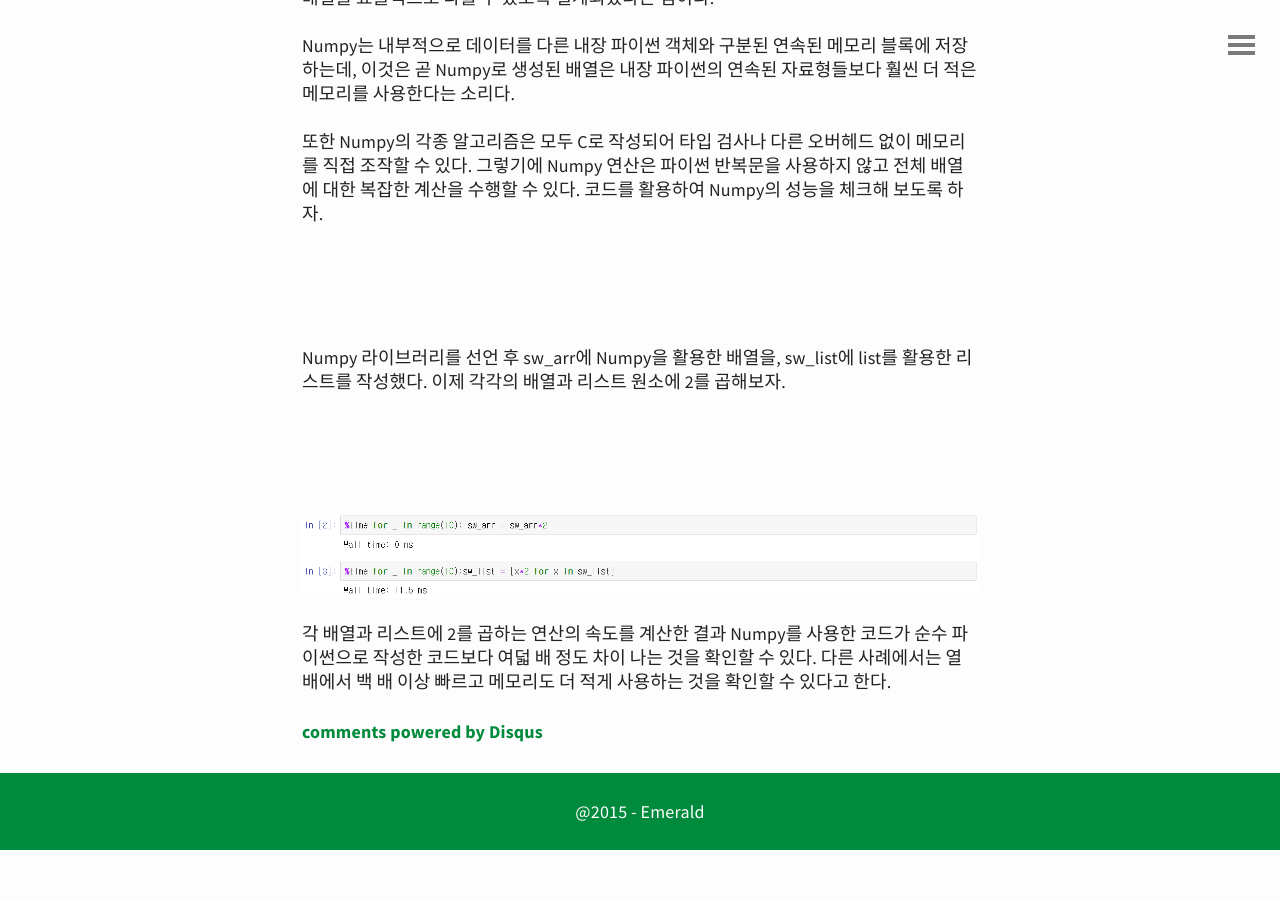
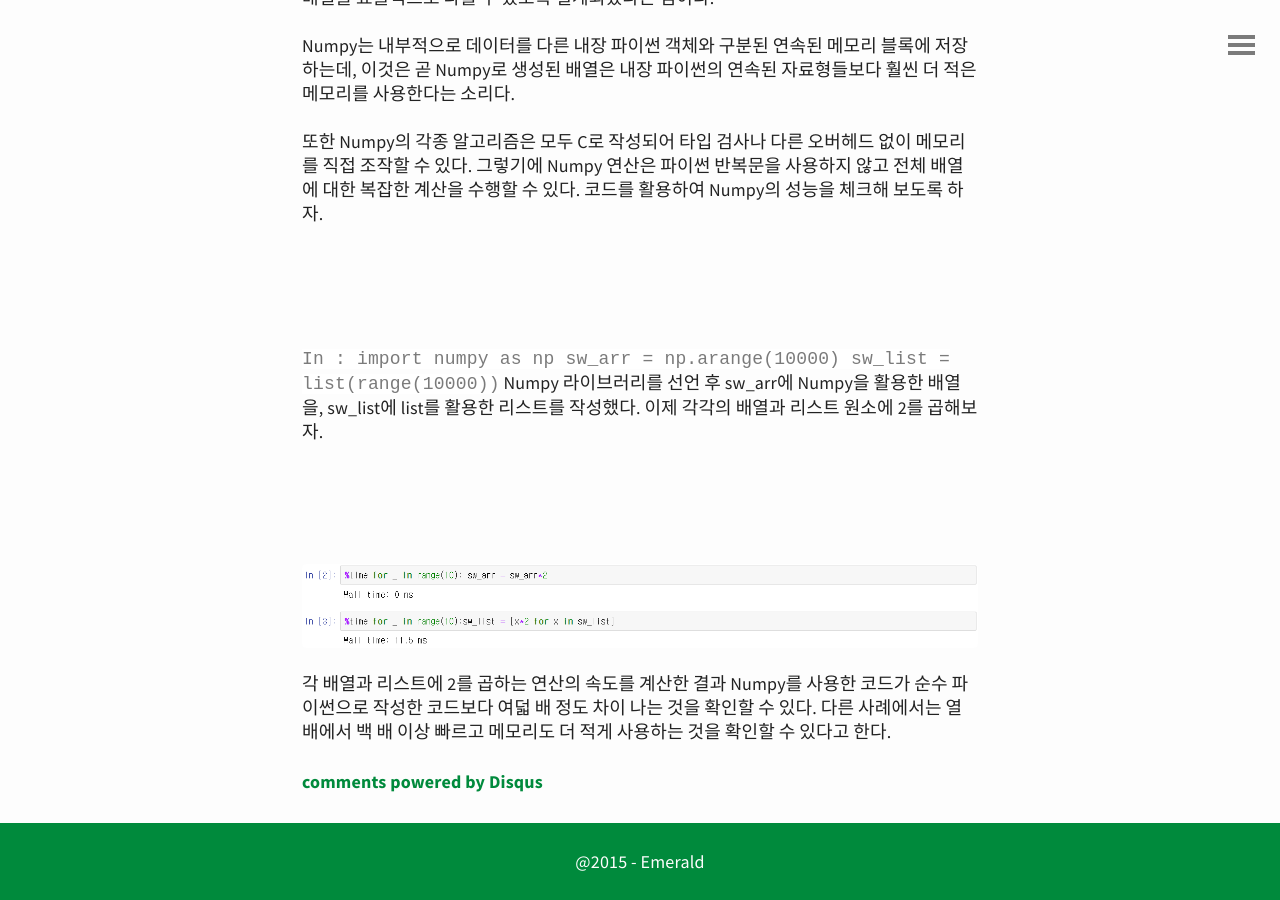
Before and after one commit to sinsaonee/growth-hacker1, a Jekyll site: the page built from _posts/2019-12-12-NumPy-배열과벡터연산#1.md, in a window 1280 px wide and 900 px high, scrolled down 592 px. Built offline with Jekyll 4.4.1, drawn with Linux system fonts in a browser that asks for light colours; comment, search, counter and statistics services are not loaded; before the commit the page ends 1442 px from its top, so only the background shows below that.

Commit message:
Update 2019-12-12-NumPy-배열과벡터연산#1.md

```diff
--- a/_posts/2019-12-12-NumPy-배열과벡터연산#1.md
+++ b/_posts/2019-12-12-NumPy-배열과벡터연산#1.md
@@ -29,7 +29,7 @@
 
 <br><br><br>
 
-
+`In : import numpy as np  sw_arr = np.arange(10000)  sw_list = list(range(10000))`
 Numpy 라이브러리를 선언 후 sw_arr에 Numpy을 활용한 배열을, sw_list에 list를 활용한 리스트를 작성했다. 이제 각각의 배열과 리스트 원소에 2를 곱해보자.
 
 <br><br><br>
```
